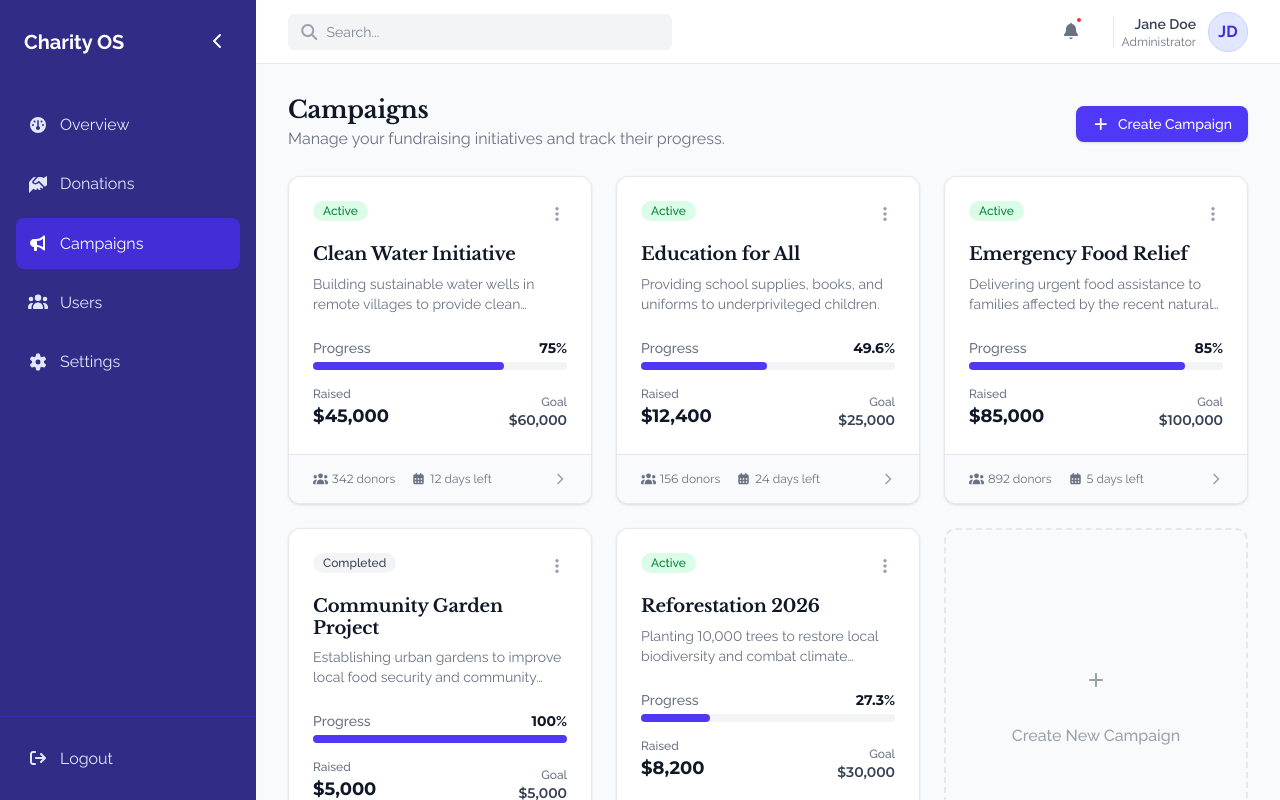
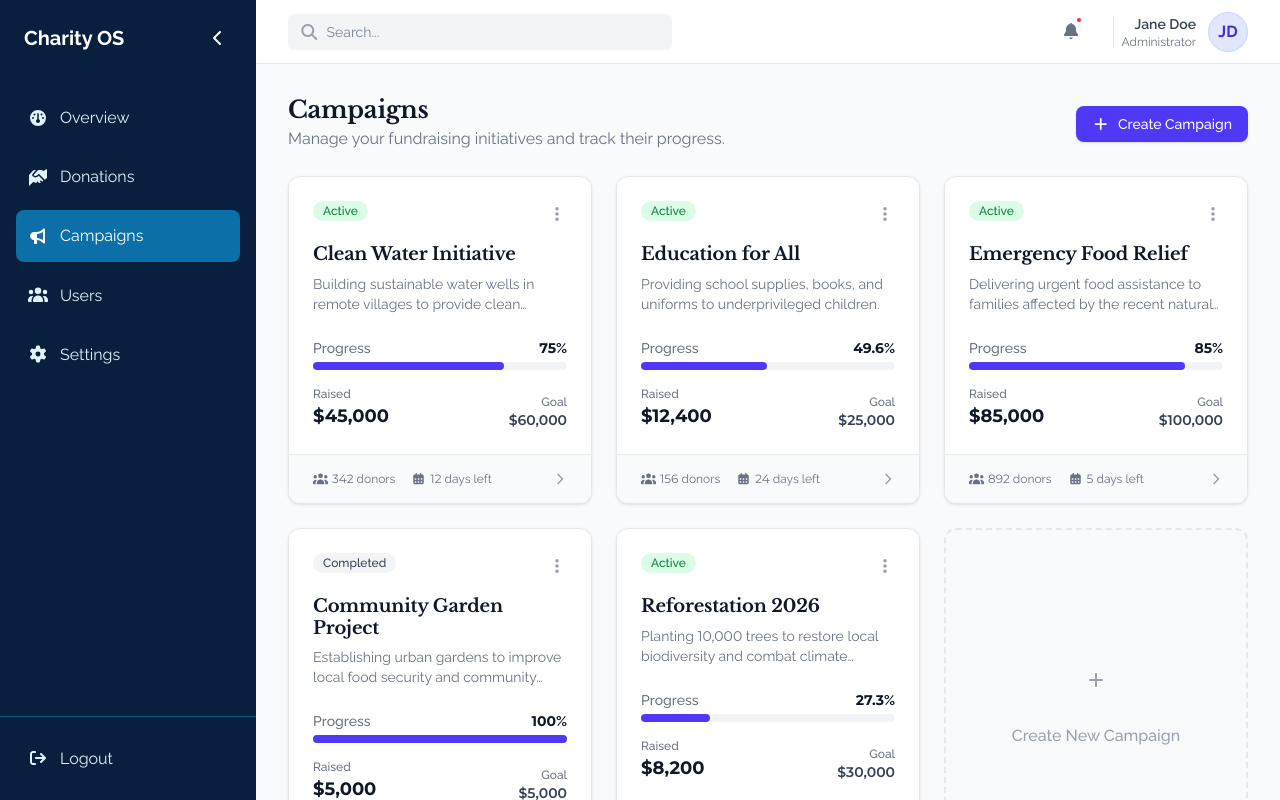
Before and after one commit to keanueu/project-water-nonprofit, a Next.js app: page /admin/campaigns in a window 1280 px wide. Built offline with nearby package versions, Linux system fonts and the light colour scheme; no server answers.

Commit message:
fix: admin sidebar into a dynamic responsive drawer with all main contents fix no overlaps and overflow bug

```diff
--- a/app/admin/layout.tsx
+++ b/app/admin/layout.tsx
@@ -1,11 +1,12 @@
 'use client';
 
 import { FontAwesomeIcon } from '@fortawesome/react-fontawesome';
-import { faChevronRight, faChevronLeft, faArrowRightFromBracket } from '@fortawesome/free-solid-svg-icons';
+import { faChevronRight, faChevronLeft, faArrowRightFromBracket, faBars, faXmark } from '@fortawesome/free-solid-svg-icons';
 import { faGauge, faHandshakeAngle, faBullhorn, faUsers, faGear, faBell, faMagnifyingGlass, faUser, faHeart } from '@fortawesome/free-solid-svg-icons';
 
 import React from 'react';
 import Link from 'next/link';
+import { useAuth } from '@/lib/auth-context';
 import { usePathname } from 'next/navigation';
 
 import { cn } from '@/lib/utils'; // Assuming this exists for tailwind classes merging
@@ -18,27 +19,82 @@ const sidebarItems = [
   { icon: faGear, label: 'Settings', href: '/admin/settings' },
 ];
 
+function LogoutButton({ isCollapsed }: { isCollapsed: boolean }) {
+  const { logout } = useAuth();
+  const [isLoggingOut, setIsLoggingOut] = React.useState(false);
+
+  const handleLogout = async (e: React.MouseEvent<HTMLButtonElement>) => {
+    e.preventDefault();
+    if (isLoggingOut) return;
+    setIsLoggingOut(true);
+    try { await logout(); } finally { setIsLoggingOut(false); }
+  };
+
+  return (
+    <button
+      onClick={handleLogout}
+      disabled={isLoggingOut}
+      className={cn(
+        "flex items-center p-3 rounded-lg text-sky-100 hover:bg-red-800 hover:text-white transition-colors group",
+        isLoggingOut && 'opacity-50 cursor-not-allowed'
+      )}
+      title="Logout"
+    >
+      <FontAwesomeIcon icon={faArrowRightFromBracket} className={cn(isCollapsed ? 'mx-auto' : 'mr-3')} />
+      {!isCollapsed && <span>{isLoggingOut ? 'Logging out...' : 'Logout'}</span>}
+      {isCollapsed && (
+        <div className="absolute left-20 bg-red-900 text-white px-2 py-1 rounded opacity-0 group-hover:opacity-100 transition-opacity whitespace-nowrap z-50 pointer-events-none ml-2 shadow-lg">
+          {isLoggingOut ? 'Logging out...' : 'Logout'}
+        </div>
+      )}
+    </button>
+  );
+}
+
 export default function AdminLayout({ children }: { children: React.ReactNode }) {
   const [isCollapsed, setIsCollapsed] = React.useState(false);
+  const [isMobileMenuOpen, setIsMobileMenuOpen] = React.useState(false);
   const pathname = usePathname();
+
+  React.useEffect(() => {
+    const onKey = (e: KeyboardEvent) => {
+      if (e.key === 'Escape') setIsMobileMenuOpen(false);
+    };
+    if (isMobileMenuOpen) window.addEventListener('keydown', onKey);
+    return () => window.removeEventListener('keydown', onKey);
+  }, [isMobileMenuOpen]);
 
   return (
     <div className="flex h-screen bg-gray-50 overflow-hidden">
       {/* Sidebar */}
       <aside
         className={cn(
-          "bg-indigo-900 text-white transition-all duration-300 flex flex-col",
-          isCollapsed ? "w-20" : "w-64"
+          "text-white transition-all duration-300 flex flex-col",
+          // Mobile: fixed drawer that overlays content, Desktop (lg): static in flow
+          isMobileMenuOpen ? "fixed inset-y-0 left-0 z-50 w-64 transform translate-x-0 lg:static lg:translate-x-0" : "fixed inset-y-0 left-0 z-50 w-64 transform -translate-x-full lg:translate-x-0 lg:static",
+          isCollapsed && 'lg:w-20 lg:overflow-hidden'
         )}
+        style={{ backgroundColor: 'var(--donate-blue)' }}
       >
         <div className="p-6 flex items-center justify-between">
           {!isCollapsed && <span className="font-bold text-xl">Charity OS</span>}
-          <button
-            onClick={() => setIsCollapsed(!isCollapsed)}
-            className="p-1 hover:bg-indigo-800 rounded-md transition-colors"
-          >
-            {isCollapsed ? <FontAwesomeIcon icon={faChevronRight} className="w-5 h-5" /> : <FontAwesomeIcon icon={faChevronLeft} className="w-5 h-5" />}
-          </button>
+          <div className="flex items-center gap-2">
+            <button
+              onClick={() => setIsCollapsed(!isCollapsed)}
+              className="p-1 rounded-md transition-colors hidden lg:inline-flex"
+              aria-label={isCollapsed ? 'Expand sidebar' : 'Collapse sidebar'}
+            >
+              {isCollapsed ? <FontAwesomeIcon icon={faChevronRight} className="w-5 h-5" /> : <FontAwesomeIcon icon={faChevronLeft} className="w-5 h-5" />}
+            </button>
+            <button
+              onClick={() => setIsMobileMenuOpen(false)}
+              className="p-1 rounded-md lg:hidden"
+              aria-label="Close mobile menu"
+              style={{ display: isMobileMenuOpen ? 'inline-flex' : 'none' }}
+            >
+              <FontAwesomeIcon icon={faXmark} className="w-5 h-5" />
+            </button>
+          </div>
         </div>
 
         <nav className="flex-1 px-4 py-4 space-y-2">
@@ -46,17 +102,20 @@ export default function AdminLayout({ children }: { children: React.ReactNode })
             <Link
               key={item.href}
               href={item.href}
+              onClick={() => setIsMobileMenuOpen(false)}
               className={cn(
                 "flex items-center p-3 rounded-lg transition-colors group",
                 pathname === item.href
-                  ? "bg-indigo-700 text-white"
-                  : "text-indigo-100 hover:bg-indigo-800 hover:text-white"
+                  ? "text-white"
+                  : "text-sky-100 hover:bg-[var(--donate-blue-hover)] hover:text-white"
               )}
+              style={ pathname === item.href ? { backgroundColor: 'var(--donate-blue-active)' } : undefined }
             >
               <FontAwesomeIcon icon={item.icon}  className={cn(isCollapsed ? "mx-auto" : "mr-3")} />
               {!isCollapsed && <span>{item.label}</span>}
               {isCollapsed && (
-                <div className="absolute left-20 bg-indigo-900 text-white px-2 py-1 rounded opacity-0 group-hover:opacity-100 transition-opacity whitespace-nowrap z-50 pointer-events-none ml-2 shadow-lg border border-indigo-700">
+                <div className="absolute left-20 px-2 py-1 rounded opacity-0 group-hover:opacity-100 transition-opacity whitespace-nowrap z-50 pointer-events-none ml-2 shadow-lg"
+                  style={{ backgroundColor: 'var(--donate-blue)', border: '1px solid var(--donate-blue-active)', color: '#fff' }}>
                   {item.label}
                 </div>
               )}
@@ -64,28 +123,31 @@ export default function AdminLayout({ children }: { children: React.ReactNode })
           ))}
         </nav>
 
-        <div className="p-4 border-t border-indigo-800">
-          <Link
-            href="/"
-            className={cn(
-              "flex items-center p-3 rounded-lg text-indigo-100 hover:bg-red-800 hover:text-white transition-colors group"
-            )}
-          >
-            <FontAwesomeIcon icon={faArrowRightFromBracket}  className={cn(isCollapsed ? "mx-auto" : "mr-3")} />
-            {!isCollapsed && <span>Logout</span>}
-            {isCollapsed && (
-              <div className="absolute left-20 bg-red-900 text-white px-2 py-1 rounded opacity-0 group-hover:opacity-100 transition-opacity whitespace-nowrap z-50 pointer-events-none ml-2 shadow-lg">
-                Logout
-              </div>
-            )}
-          </Link>
+        <div className="p-4 border-t" style={{ borderColor: 'var(--donate-blue-hover)' }}>
+          {/* Use the Auth logout handler to ensure session is cleared */}
+          <LogoutButton isCollapsed={isCollapsed} />
         </div>
       </aside>
+
+      {/* Mobile overlay */}
+      {isMobileMenuOpen && (
+        <div className="fixed inset-0 bg-black/50 z-40 lg:hidden" onClick={() => setIsMobileMenuOpen(false)} />
+      )}
 
       {/* Main Content */}
       <div className="flex-1 flex flex-col overflow-hidden">
         {/* Top Header */}
         <header className="h-16 bg-white border-b border-gray-200 flex items-center justify-between px-8 z-10">
+          <div className="flex items-center lg:hidden mr-4">
+            <button
+              onClick={() => setIsMobileMenuOpen(!isMobileMenuOpen)}
+              aria-expanded={isMobileMenuOpen}
+              aria-label="Toggle menu"
+              className="p-2 text-gray-500 hover:bg-gray-100 rounded-full"
+            >
+              <FontAwesomeIcon icon={isMobileMenuOpen ? faXmark : faBars} className="w-5 h-5" />
+            </button>
+          </div>
           <div className="flex items-center bg-gray-100 px-3 py-2 rounded-md w-96">
             <FontAwesomeIcon icon={faMagnifyingGlass}  className="text-gray-400 mr-2" />
             <input
--- a/app/globals.css
+++ b/app/globals.css
@@ -10,6 +10,10 @@
   --water-teal: #0d9488;
   --water-deep: #0c4a6e;
   --water-gold: #d97706;
+  /* Donate / admin theme color (canonical source from WaterDonationCTA) */
+  --donate-blue: #08203d;
+  --donate-blue-active: #0d6fa8;
+  --donate-blue-hover: #0a5580;
 
   /* Rounding design tokens */
   --radius-interactive: 9999px; /* rounded-full for buttons, FAB */
--- a/lib/auth-context.tsx
+++ b/lib/auth-context.tsx
@@ -109,10 +109,20 @@ export function AuthProvider({ children }: { children: ReactNode }) {
   };
 
   const logout = async () => {
-    await supabase.auth.signOut();
+    console.debug('Starting logout');
+    try {
+      const { error } = await supabase.auth.signOut();
+      if (error) console.error('Supabase signOut error', error);
+    } catch (e) {
+      console.error('Exception during signOut', e);
+    }
+
+    // Clear client state and storage
     setUser(null);
-    localStorage.removeItem('pw_user');
-    router.push('/');
+    try { localStorage.removeItem('pw_user'); } catch {}
+    try { await router.replace('/'); } catch {}
+
+    console.debug('Logout complete');
   };
 
   return (
--- a/lib/supabase.ts
+++ b/lib/supabase.ts
@@ -16,5 +16,12 @@ const createStub = () => ({
 	storage: { from: () => ({ upload: async () => ({ data: null, error: null }), getPublicUrl: () => ({ publicUrl: '' }) }) },
 });
 
+// If env vars are missing, return a stubbed client to avoid runtime crashes during static builds.
+// This can mask authentication behavior in development, so warn the developer.
+if (!supabaseUrl || !supabaseKey) {
+	// eslint-disable-next-line no-console
+	console.warn('Supabase env vars missing (NEXT_PUBLIC_SUPABASE_URL / NEXT_PUBLIC_SUPABASE_ANON_KEY). Using stubbed supabase client. Auth flows will be no-op.');
+}
+
 // Export as `any` to avoid type errors during prerender when env vars are absent
 export const supabase: any = supabaseUrl && supabaseKey ? (createClient(supabaseUrl, supabaseKey) as any) : (createStub() as any);
```
